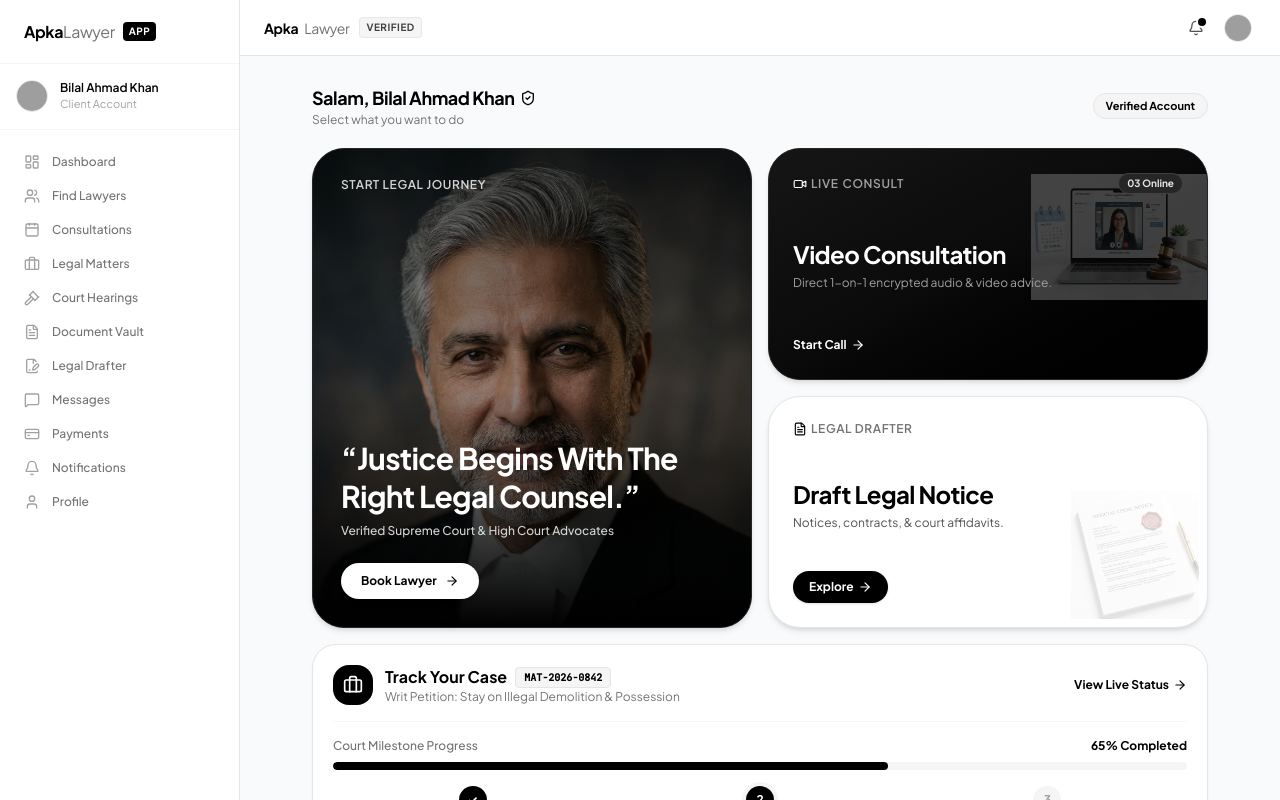
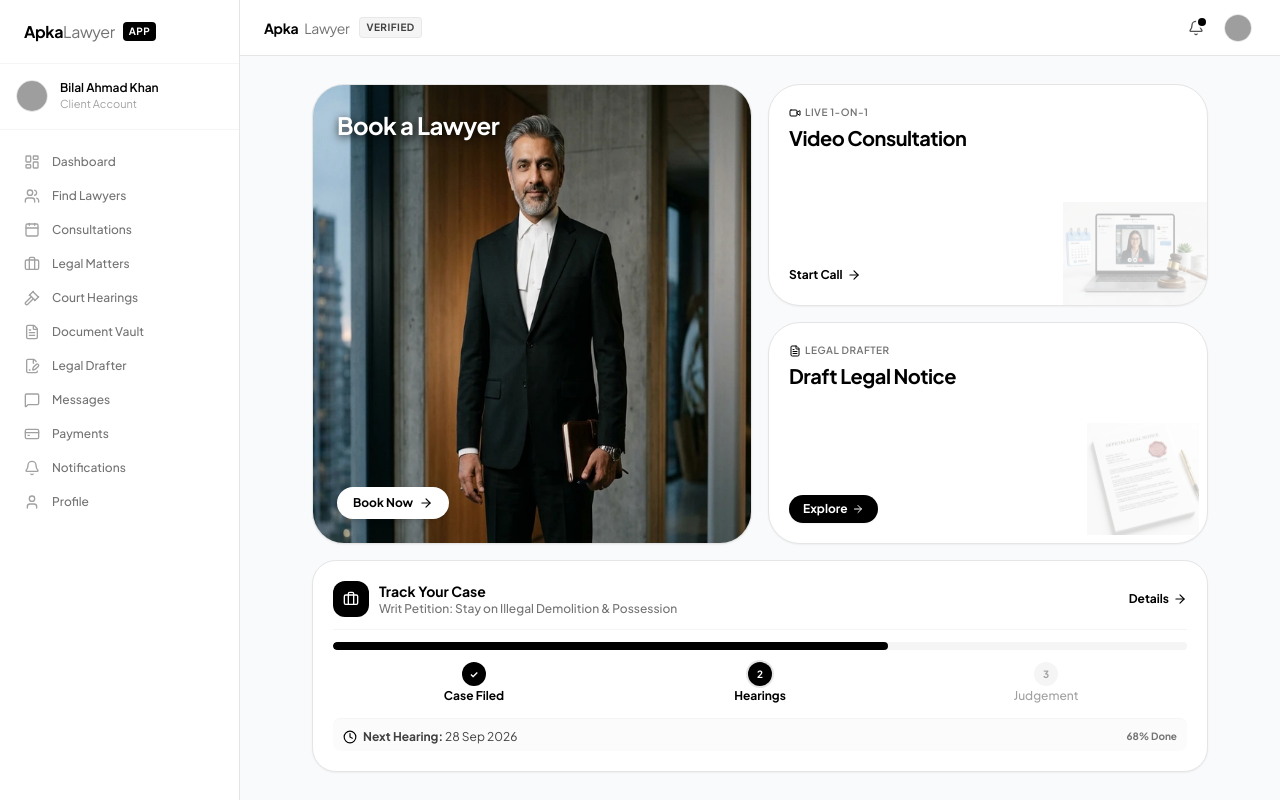
Before and after one commit to supportquranic/apkalawyer, a React (Vite) app: page /client in a window 1280 px wide. Shown: the top 800 px of the page. Built offline with nearby package versions, Linux system fonts and the light colour scheme; grey boxes are pictures that could not be loaded.

Commit message:
feat: concise bento cards with headroom title for lawyer card, clean natural image, short case title, and no top greeting header

```diff
--- a/public/sw.js
+++ b/public/sw.js
@@ -13,7 +13,8 @@ const ASSETS_TO_CACHE = [
   '/images/card-lawyer.webp',
   '/images/card-consultation.webp',
   '/images/card-legal-notice.webp',
-  '/images/senior-lawyer-headshot.webp'
+  '/images/senior-lawyer-headshot.webp',
+  '/images/lawyer-headroom-studio.webp'
 ];
 
 self.addEventListener('install', (event) => {
--- a/src/pages/client/ClientDashboardPage.tsx
+++ b/src/pages/client/ClientDashboardPage.tsx
@@ -11,12 +11,11 @@ import {
   Briefcase,
   Clock,
   Video,
-  FileText,
-  ShieldCheck
+  FileText
 } from 'lucide-react';
 
 export const ClientDashboardPage: React.FC = () => {
-  useSEO({ title: 'ApkaLawyer — Legal App', noIndex: true });
+  useSEO({ title: 'ApkaLawyer', noIndex: true });
 
   const { user } = useAuth();
   const [matters, setMatters] = useState<LegalMatter[]>([]);
@@ -35,7 +34,7 @@ export const ClientDashboardPage: React.FC = () => {
   const activeMatter = matters[0] || {
     id: 'mat-001',
     matterNumber: 'LHR-HC-2026-0842',
-    title: 'Commercial Contract & Breach Resolution',
+    title: 'Commercial Contract',
     lawyerName: 'Barrister Ahmad Hassan',
     courtName: 'Lahore High Court',
     status: 'in_progress',
@@ -45,62 +44,34 @@ export const ClientDashboardPage: React.FC = () => {
   };
 
   return (
-    <div className="space-y-4 max-w-4xl mx-auto pb-10">
-      {/* Top Client Header */}
-      <div className="flex items-center justify-between py-1">
-        <div>
-          <h1 className="text-base sm:text-lg font-bold text-black tracking-tight flex items-center gap-1.5">
-            Salam, {user?.name || 'Muzammil'}
-            <ShieldCheck className="h-4 w-4 text-black inline" />
-          </h1>
-          <p className="text-xs text-neutral-500">Select what you want to do</p>
-        </div>
-        <span className="text-[11px] font-bold bg-neutral-100 text-black border border-neutral-200 px-3 py-1 rounded-full">
-          Verified Account
-        </span>
-      </div>
-
-      {/* Main Bento Grid — Side-by-side layout in both mobile and desktop */}
+    <div className="space-y-3 sm:space-y-4 max-w-4xl mx-auto pb-10 pt-1">
+      {/* Main Bento Grid: Side-by-side in Mobile & Desktop */}
       <div className="grid grid-cols-2 gap-2.5 sm:gap-4 items-stretch">
-        {/* Big Card (Left Column, Full Height): Book a Lawyer */}
+        {/* Big Card (Left Column): Book a Lawyer with Headroom Text & No Black Overlay */}
         <Link
           to={ROUTES.CLIENT.LAWYERS}
-          className="group relative overflow-hidden rounded-2xl sm:rounded-[2rem] bg-neutral-900 text-white flex flex-col justify-between p-3.5 sm:p-7 shadow-md hover:shadow-xl transition-all duration-300 border border-neutral-800 min-h-[340px] sm:min-h-[480px]"
+          className="group relative overflow-hidden rounded-2xl sm:rounded-[2rem] bg-neutral-100 flex flex-col justify-between p-3.5 sm:p-6 shadow-xs hover:shadow-lg transition-all duration-300 border border-neutral-200 min-h-[320px] sm:min-h-[460px]"
         >
-          {/* Background Full-Bleed Image of Senior Pakistani Advocate */}
+          {/* Natural Portrait with Headroom (No dark overlay) */}
           <img
-            src="/images/senior-lawyer-headshot.webp"
-            alt="Senior Advocate"
-            className="absolute inset-0 w-full h-full object-cover object-top group-hover:scale-105 transition-transform duration-700 ease-out"
+            src="/images/lawyer-headroom-studio.webp"
+            alt="Lawyer"
+            className="absolute inset-0 w-full h-full object-cover object-center group-hover:scale-105 transition-transform duration-700 ease-out"
           />
 
-          {/* Gradient Overlay for Readability */}
-          <div className="absolute inset-0 bg-gradient-to-t from-black via-black/40 to-black/60 pointer-events-none" />
-
-          {/* Top Tagline */}
+          {/* Top Headroom Space: Clean Text */}
           <div className="relative z-10">
-            <span className="text-[9px] sm:text-xs font-semibold tracking-wider text-neutral-300 uppercase line-clamp-1">
-              Start Legal Journey
-            </span>
+            <h2 className="text-base sm:text-2xl font-bold text-white drop-shadow-[0_2px_4px_rgba(0,0,0,0.8)] tracking-tight">
+              Book a Lawyer
+            </h2>
           </div>
 
-          {/* Bottom Content & Quote */}
-          <div className="relative z-10 space-y-2 sm:space-y-4 pt-8">
-            <div>
-              <h2 className="text-sm sm:text-2xl md:text-3xl font-bold tracking-tight text-white leading-tight">
-                &ldquo;Justice Begins With The Right Legal Counsel.&rdquo;
-              </h2>
-              <p className="text-[10px] sm:text-xs text-neutral-300 mt-1 sm:mt-2 font-medium line-clamp-2">
-                Verified Supreme Court & High Court Advocates
-              </p>
-            </div>
-
-            <div className="pt-1 sm:pt-2">
-              <span className="inline-flex items-center gap-1 sm:gap-2 bg-white text-black text-[10px] sm:text-xs font-bold px-3 sm:px-5 py-1.5 sm:py-2.5 rounded-full shadow-md group-hover:bg-neutral-100 transition-colors">
-                <span>Book Lawyer</span>
-                <ArrowRight className="h-3 w-3 sm:h-3.5 sm:w-3.5 group-hover:translate-x-1 transition-transform" />
-              </span>
-            </div>
+          {/* Bottom Action Pill */}
+          <div className="relative z-10 pt-2">
+            <span className="inline-flex items-center gap-1 sm:gap-1.5 bg-white text-black text-[11px] sm:text-xs font-bold px-3 sm:px-4 py-1.5 sm:py-2 rounded-full shadow-md group-hover:bg-neutral-100 transition-colors">
+              <span>Book Now</span>
+              <ArrowRight className="h-3 w-3 sm:h-3.5 sm:w-3.5 group-hover:translate-x-0.5 transition-transform" />
+            </span>
           </div>
         </Link>
 
@@ -109,55 +80,44 @@ export const ClientDashboardPage: React.FC = () => {
           {/* Top Right Card: Video Consultation */}
           <Link
             to={ROUTES.CLIENT.CONSULTATIONS}
-            className="group relative overflow-hidden rounded-2xl sm:rounded-[2rem] bg-neutral-950 text-white p-3.5 sm:p-6 shadow-md hover:shadow-lg transition-all duration-300 border border-neutral-800 flex-1 flex flex-col justify-between min-h-[165px] sm:min-h-[230px]"
+            className="group relative overflow-hidden rounded-2xl sm:rounded-[2rem] bg-white text-black p-3.5 sm:p-5 shadow-xs hover:shadow-md transition-all duration-300 border border-neutral-200 flex-1 flex flex-col justify-between min-h-[150px] sm:min-h-[215px]"
           >
-            {/* Background Texture/Image Overlay */}
-            <div className="absolute inset-0 bg-gradient-to-br from-neutral-900 via-neutral-950 to-black opacity-90" />
-            <div className="absolute right-0 top-0 w-28 h-28 sm:w-44 sm:h-44 opacity-25 pointer-events-none">
+            {/* Clean Corner Visual */}
+            <div className="absolute right-0 bottom-0 w-24 h-24 sm:w-36 sm:h-36 opacity-30 pointer-events-none">
               <img
                 src="/images/card-consultation.webp"
                 alt="Video Consultation"
-                className="w-full h-full object-contain object-right group-hover:scale-105 transition-transform duration-500"
+                className="w-full h-full object-contain object-right-bottom group-hover:scale-105 transition-transform duration-500"
               />
             </div>
 
-            {/* Top Badge */}
-            <div className="relative z-10 flex items-center justify-between gap-1">
-              <span className="text-[9px] sm:text-xs font-semibold tracking-wider text-neutral-400 uppercase flex items-center gap-1">
-                <Video className="h-3 w-3 sm:h-3.5 sm:w-3.5 text-white" />
-                <span className="hidden sm:inline">Live</span> Consult
-              </span>
-              <span className="text-[9px] sm:text-[10px] font-bold bg-neutral-800 text-neutral-200 px-1.5 sm:px-2 py-0.5 rounded-full border border-neutral-700 whitespace-nowrap">
-                03 Online
-              </span>
+            {/* Title & Tag */}
+            <div className="relative z-10">
+              <div className="flex items-center gap-1 text-[10px] font-semibold text-neutral-500 uppercase tracking-wider mb-1">
+                <Video className="h-3 w-3 text-black" />
+                <span>Live 1-on-1</span>
+              </div>
+              <h3 className="text-sm sm:text-xl font-bold text-black tracking-tight leading-snug">
+                Video Consultation
+              </h3>
             </div>
 
-            {/* Content */}
-            <div className="relative z-10 space-y-0.5 sm:space-y-1 mt-2 sm:mt-3">
-              <h3 className="text-xs sm:text-xl md:text-2xl font-bold text-white tracking-tight leading-snug">
-                Video Consultation
-              </h3>
-              <p className="text-[10px] sm:text-xs text-neutral-400 line-clamp-2">
-                Direct 1-on-1 encrypted audio & video advice.
-              </p>
-            </div>
-
-            {/* Bottom Button */}
-            <div className="relative z-10 pt-1.5 sm:pt-2">
-              <span className="inline-flex items-center gap-1 text-[10px] sm:text-xs font-bold text-white group-hover:translate-x-1 transition-transform">
+            {/* Action */}
+            <div className="relative z-10 pt-2">
+              <span className="inline-flex items-center gap-1 text-[11px] sm:text-xs font-bold text-black group-hover:translate-x-1 transition-transform">
                 <span>Start Call</span>
                 <ArrowRight className="h-3 w-3 sm:h-3.5 sm:w-3.5" />
               </span>
             </div>
           </Link>
 
-          {/* Bottom Right Card: Draft a Legal Notice */}
+          {/* Bottom Right Card: Draft Legal Notice */}
           <Link
             to={ROUTES.CLIENT.LEGAL_DOCUMENTS}
-            className="group relative overflow-hidden rounded-2xl sm:rounded-[2rem] bg-white text-black p-3.5 sm:p-6 shadow-md hover:shadow-lg transition-all duration-300 border border-neutral-200 flex-1 flex flex-col justify-between min-h-[165px] sm:min-h-[230px]"
+            className="group relative overflow-hidden rounded-2xl sm:rounded-[2rem] bg-white text-black p-3.5 sm:p-5 shadow-xs hover:shadow-md transition-all duration-300 border border-neutral-200 flex-1 flex flex-col justify-between min-h-[150px] sm:min-h-[215px]"
           >
-            {/* Background 3D Seal/Document Image in Corner */}
-            <div className="absolute right-1 bottom-1 sm:right-2 sm:bottom-2 w-20 h-20 sm:w-32 sm:h-32 opacity-20 pointer-events-none">
+            {/* Clean Corner Visual */}
+            <div className="absolute right-1 bottom-1 sm:right-2 sm:bottom-2 w-20 h-20 sm:w-28 sm:h-28 opacity-25 pointer-events-none">
               <img
                 src="/images/card-legal-notice.webp"
                 alt="Draft Legal Notice"
@@ -165,73 +125,57 @@ export const ClientDashboardPage: React.FC = () => {
               />
             </div>
 
-            {/* Top Badge */}
+            {/* Title & Tag */}
             <div className="relative z-10">
-              <span className="text-[9px] sm:text-xs font-semibold tracking-wider text-neutral-500 uppercase flex items-center gap-1">
-                <FileText className="h-3 w-3 sm:h-3.5 sm:w-3.5 text-black" />
-                Legal Drafter
-              </span>
+              <div className="flex items-center gap-1 text-[10px] font-semibold text-neutral-500 uppercase tracking-wider mb-1">
+                <FileText className="h-3 w-3 text-black" />
+                <span>Legal Drafter</span>
+              </div>
+              <h3 className="text-sm sm:text-xl font-bold text-black tracking-tight leading-snug">
+                Draft Legal Notice
+              </h3>
             </div>
 
-            {/* Headline */}
-            <div className="relative z-10 space-y-0.5 sm:space-y-1 mt-2 sm:mt-3">
-              <h3 className="text-xs sm:text-xl md:text-2xl font-bold text-black tracking-tight leading-snug">
-                Draft Legal Notice
-              </h3>
-              <p className="text-[10px] sm:text-xs text-neutral-600 line-clamp-2">
-                Notices, contracts, & court affidavits.
-              </p>
-            </div>
-
-            {/* White/Black Pill Button matching reference "Explore More" */}
-            <div className="relative z-10 pt-1.5 sm:pt-3">
-              <span className="inline-flex items-center gap-1 bg-black text-white text-[10px] sm:text-xs font-bold px-2.5 sm:px-4 py-1 sm:py-2 rounded-full group-hover:bg-neutral-800 transition-colors shadow-sm">
+            {/* Action */}
+            <div className="relative z-10 pt-2">
+              <span className="inline-flex items-center gap-1 bg-black text-white text-[10px] sm:text-xs font-bold px-3 sm:px-3.5 py-1 sm:py-1.5 rounded-full group-hover:bg-neutral-800 transition-colors shadow-xs">
                 <span>Explore</span>
-                <ArrowRight className="h-2.5 w-2.5 sm:h-3.5 sm:w-3.5 group-hover:translate-x-0.5 transition-transform" />
+                <ArrowRight className="h-2.5 w-2.5 sm:h-3 sm:w-3 group-hover:translate-x-0.5 transition-transform" />
               </span>
             </div>
           </Link>
         </div>
       </div>
 
-      {/* 3rd Feature: Track Your Case (Milestone Tracker Card) */}
+      {/* 3rd Feature Card: Track Your Case */}
       <Link
         to={ROUTES.CLIENT.MATTERS}
-        className="block group bg-white border border-neutral-200 rounded-3xl p-5 shadow-xs hover:border-black hover:shadow-md transition-all"
+        className="block group bg-white border border-neutral-200 rounded-2xl sm:rounded-3xl p-4 sm:p-5 shadow-xs hover:border-black hover:shadow-sm transition-all"
       >
-        <div className="flex flex-col sm:flex-row sm:items-center justify-between gap-2 pb-4 border-b border-neutral-100">
-          <div className="flex items-center gap-3">
-            <div className="h-10 w-10 rounded-2xl bg-black text-white flex items-center justify-center flex-shrink-0">
-              <Briefcase className="h-5 w-5" />
+        {/* Card Header: Heading & Short Case Name (No case number on title) */}
+        <div className="flex items-center justify-between gap-2 pb-3 border-b border-neutral-100">
+          <div className="flex items-center gap-2.5">
+            <div className="h-8 w-8 sm:h-9 sm:w-9 rounded-xl bg-black text-white flex items-center justify-center flex-shrink-0">
+              <Briefcase className="h-4 w-4" />
             </div>
             <div>
-              <div className="flex items-center gap-2">
-                <h3 className="text-base font-bold text-black">Track Your Case</h3>
-                <span className="text-[10px] font-mono font-bold bg-neutral-100 text-black px-2 py-0.5 rounded border border-neutral-200">
-                  {activeMatter.matterNumber}
-                </span>
-              </div>
-              <p className="text-xs text-neutral-500 truncate max-w-md">
+              <h3 className="text-xs sm:text-sm font-bold text-black">Track Your Case</h3>
+              <p className="text-[11px] sm:text-xs text-neutral-500 font-medium">
                 {activeMatter.title}
               </p>
             </div>
           </div>
 
-          <span className="inline-flex items-center gap-1 text-xs font-bold text-black group-hover:translate-x-0.5 transition-transform self-start sm:self-auto">
-            View Live Status
-            <ArrowRight className="h-3.5 w-3.5" />
+          <span className="inline-flex items-center gap-1 text-xs font-bold text-black group-hover:translate-x-0.5 transition-transform">
+            <span>Details</span>
+            <ArrowRight className="h-3 w-3 sm:h-3.5 sm:w-3.5" />
           </span>
         </div>
 
         {/* Milestone Steps Timeline */}
-        <div className="pt-4 pb-2">
-          <div className="flex items-center justify-between text-xs mb-2 font-medium">
-            <span className="text-neutral-500">Court Milestone Progress</span>
-            <span className="font-bold text-black">{activeMatter.progressPercentage}% Completed</span>
-          </div>
-
+        <div className="pt-3 pb-1">
           {/* Progress bar */}
-          <div className="h-2 w-full rounded-full bg-neutral-100 overflow-hidden mb-4">
+          <div className="h-2 w-full rounded-full bg-neutral-100 overflow-hidden mb-3">
             <div
               className="h-full bg-black rounded-full transition-all duration-500"
               style={{ width: `${activeMatter.progressPercentage}%` }}
@@ -239,42 +183,39 @@ export const ClientDashboardPage: React.FC = () => {
           </div>
 
           {/* 3 Steps */}
-          <div className="grid grid-cols-3 gap-2 text-center">
+          <div className="grid grid-cols-3 gap-1 text-center">
             <div className="flex flex-col items-center">
-              <div className="h-7 w-7 rounded-full bg-black text-white flex items-center justify-center text-xs font-bold mb-1">
+              <div className="h-5 w-5 sm:h-6 sm:w-6 rounded-full bg-black text-white flex items-center justify-center text-[10px] font-bold mb-0.5">
                 ✓
               </div>
-              <span className="text-xs font-bold text-black">Case Filed</span>
-              <span className="text-[10px] text-neutral-400">Admitted</span>
+              <span className="text-[10px] sm:text-xs font-bold text-black">Case Filed</span>
             </div>
 
             <div className="flex flex-col items-center">
-              <div className="h-7 w-7 rounded-full bg-black text-white flex items-center justify-center text-xs font-bold mb-1 ring-4 ring-neutral-100">
+              <div className="h-5 w-5 sm:h-6 sm:w-6 rounded-full bg-black text-white flex items-center justify-center text-[10px] font-bold mb-0.5 ring-2 ring-neutral-200">
                 2
               </div>
-              <span className="text-xs font-bold text-black">Hearings</span>
-              <span className="text-[10px] text-black font-bold">Active in Court</span>
+              <span className="text-[10px] sm:text-xs font-bold text-black">Hearings</span>
             </div>
 
             <div className="flex flex-col items-center">
-              <div className="h-7 w-7 rounded-full bg-neutral-100 text-neutral-400 flex items-center justify-center text-xs font-bold mb-1">
+              <div className="h-5 w-5 sm:h-6 sm:w-6 rounded-full bg-neutral-100 text-neutral-400 flex items-center justify-center text-[10px] font-bold mb-0.5">
                 3
               </div>
-              <span className="text-xs font-medium text-neutral-400">Judgement</span>
-              <span className="text-[10px] text-neutral-400">Decree</span>
+              <span className="text-[10px] sm:text-xs font-medium text-neutral-400">Judgement</span>
             </div>
           </div>
         </div>
 
-        {/* Next Hearing Alert Strip */}
-        <div className="mt-3 pt-3 border-t border-neutral-100 flex items-center justify-between text-xs bg-neutral-50 rounded-xl px-3.5 py-2.5">
-          <div className="flex items-center gap-2 text-neutral-700">
-            <Clock className="h-4 w-4 text-black flex-shrink-0" />
+        {/* Next Hearing Date Alert */}
+        <div className="mt-2.5 pt-2.5 border-t border-neutral-100 flex items-center justify-between text-[11px] sm:text-xs text-neutral-700 bg-neutral-50/80 rounded-lg px-2.5 py-1.5">
+          <div className="flex items-center gap-1.5">
+            <Clock className="h-3.5 w-3.5 text-black flex-shrink-0" />
             <span>
-              <strong>Next Hearing:</strong> 28 Sep 2026 • 10:30 AM (Lahore High Court)
+              <strong>Next Hearing:</strong> 28 Sep 2026
             </span>
           </div>
-          <span className="font-bold text-black hidden sm:inline">Case File ↗</span>
+          <span className="text-[10px] font-bold text-neutral-500">68% Done</span>
         </div>
       </Link>
     </div>
```
Also changed, not shown: public/images/lawyer-headroom-studio.webp (added), public/images/senior-lawyer-headroom.webp (added).
